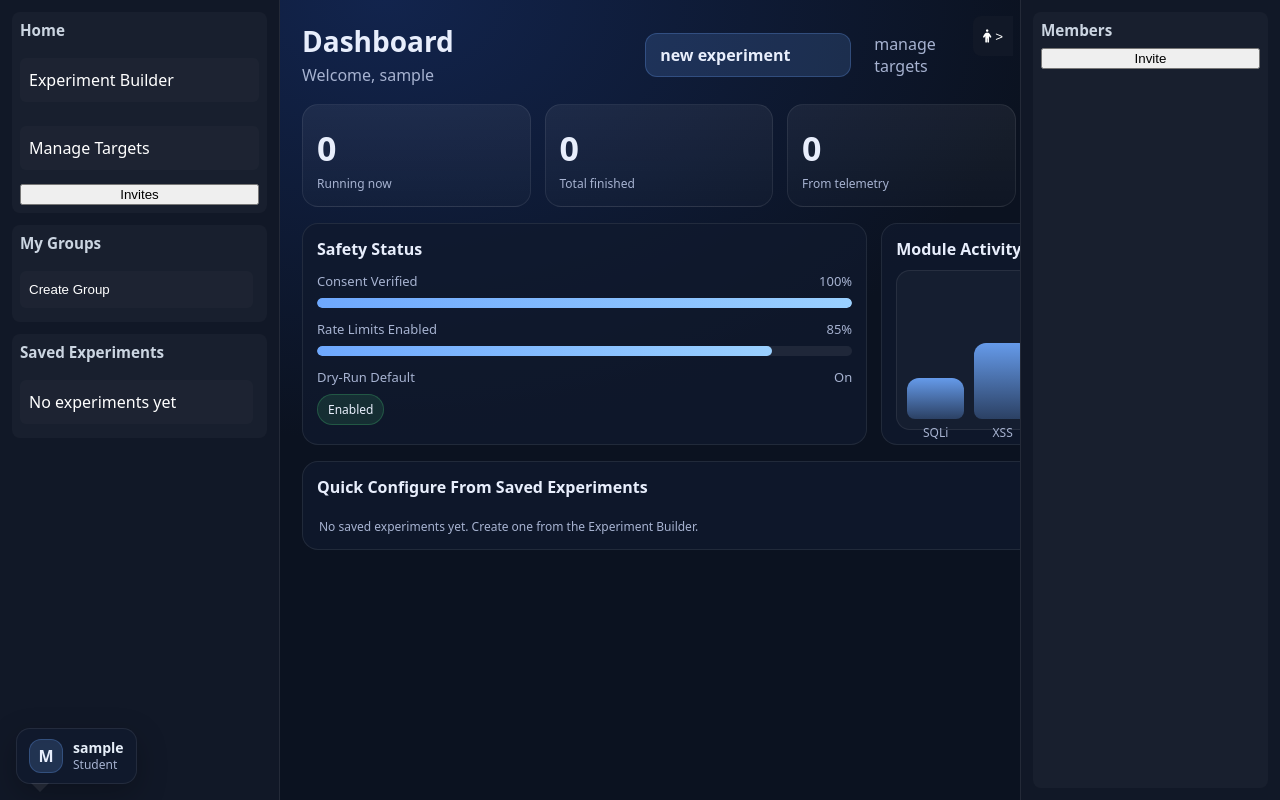
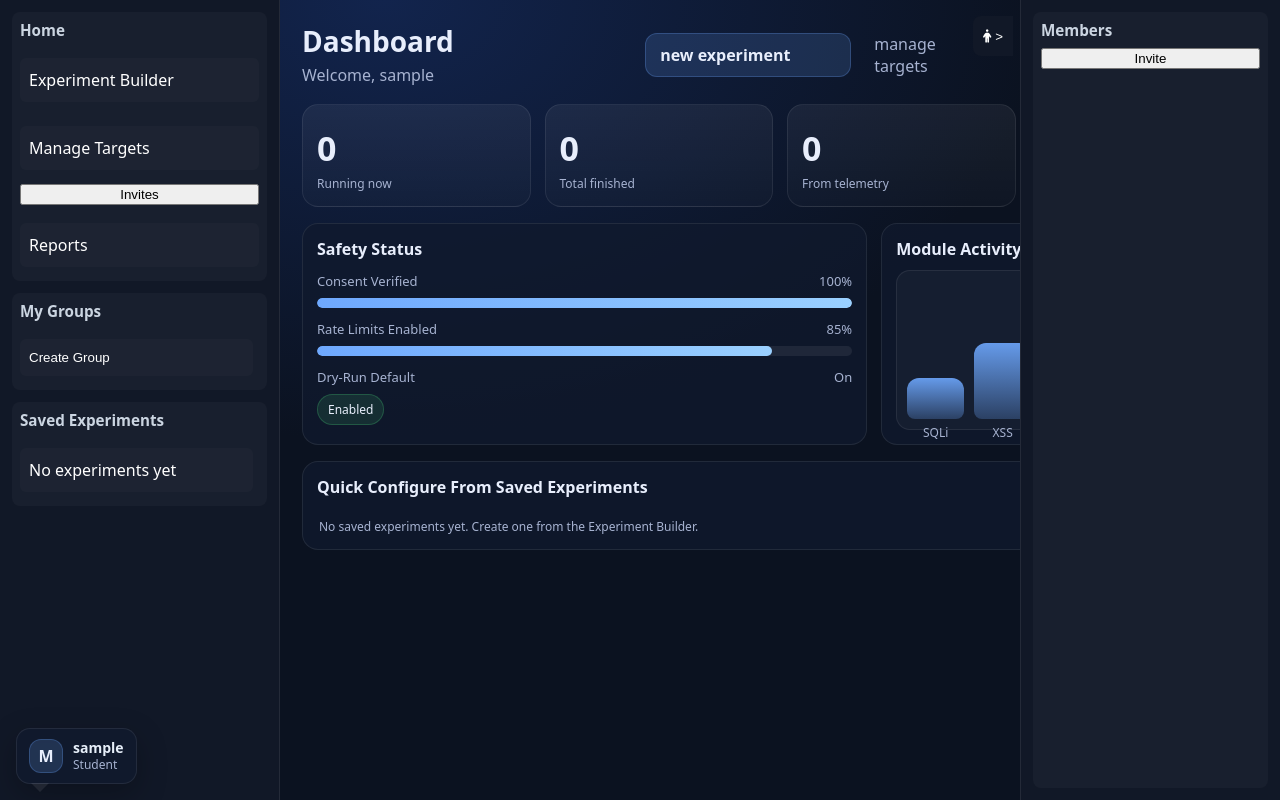
Before and after one commit to jestrada27/CAST---Cyber-Attack-Simulation-Toolkit, a Flask app: page /main_dashboard in a window 1280 px wide. Run offline with Flask 3, Linux system fonts and the light colour scheme; the visitor is signed in with stand-in values (Sample User, id 1); data that the repository does not hold is empty; some libraries are stand-ins or nearby versions.

Commit message:
Add files via upload

```diff
--- a/templates/Dashboard/maindashboard.html
+++ b/templates/Dashboard/maindashboard.html
@@ -76,6 +76,7 @@
           <a class="item" href="{{ url_for('experiment_builder') }}">Experiment Builder</a>
           <a class="item" href="{{ url_for('targets') }}">Manage Targets</a>
           <button type="button" id="invitations">Invites</button>
+          <a class="item" href="{{ url_for('reports.database_page') }}">Reports</a>
         </div>
       </section>
 
```
